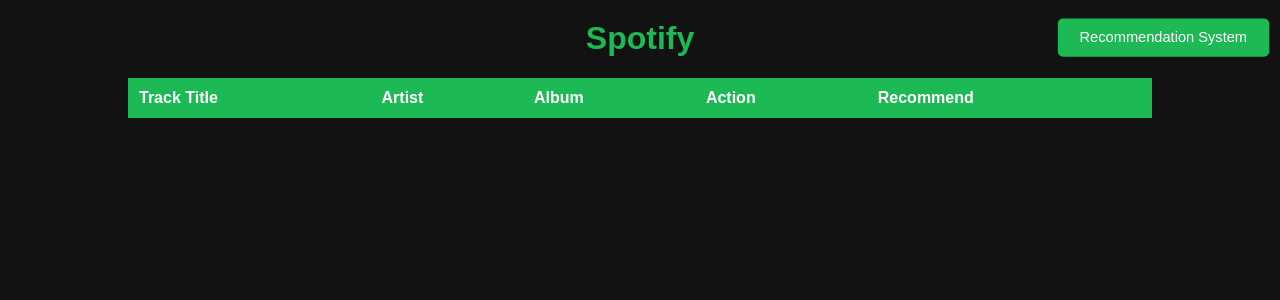
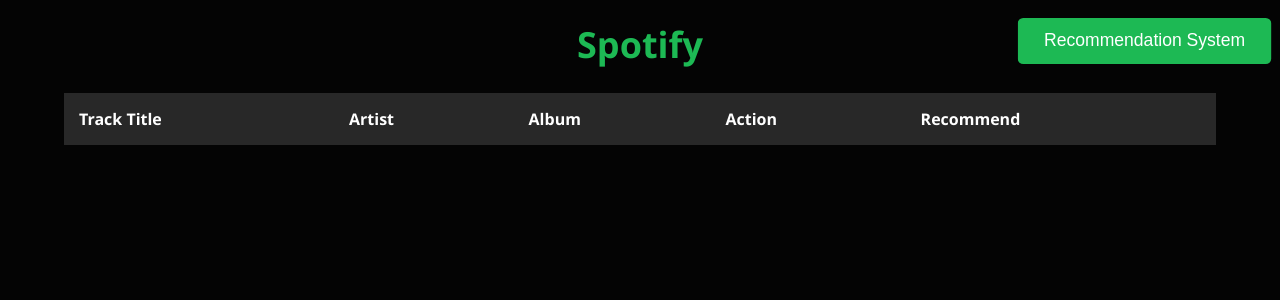
Before and after one commit to Arhum-Khan10/Spotify-Music-Recommendation, a Flask app: template templates/index.html in a window 1280 px wide. Shown: the top 300 px of the page. Run offline with Flask 3, Linux system fonts and the light colour scheme; the template is opened without the code that fills it, so the values that code supplies are empty.

Commit message:
cleaning the repo

```diff
--- a/templates/index.html
+++ b/templates/index.html
@@ -2,54 +2,58 @@
 <html lang="en">
 <head>
     <meta charset="UTF-8">
-    <title>Audio Files</title>
+    <title>AAA_Grinders.fm</title>
     <style>
         body {
-            font-family: Arial, sans-serif;
-            background-color: #121212;
+            font-family: 'Segoe UI', Tahoma, Geneva, Verdana, sans-serif;
+            background-color: #040404;
             color: #fff;
             margin: 0;
             padding: 0;
         }
 
         h1 {
-            color: #1db954;
+            color: #1DB954;
             text-align: center;
             margin-top: 20px;
+            font-weight: 700;
+            font-size: 36px;
         }
 
         table {
-            width: 80%;
+            width: 90%;
             margin: 20px auto;
             border-collapse: collapse;
         }
 
         th, td {
-            border: 1px solid #1db954;
-            padding: 10px;
+            border: none;
+            padding: 15px;
         }
 
         th {
-            background-color: #1db954;
+            background-color: #282828;
             color: #fff;
             text-align: left;
+            font-weight: 700;
         }
 
         tr:nth-child(even) {
-            background-color: #222;
+            background-color: #121212;
         }
 
         tr:hover {
-            background-color: #333;
+            background-color: #212121;
         }
 
         button {
-            padding: 8px 16px;
-            background-color: #1db954;
+            padding: 10px 20px;
+            background-color: #1DB954;
             color: #fff;
             border: none;
             cursor: pointer;
             transition: background-color 0.3s ease;
+            border-radius: 4px;
         }
 
         button:hover {
@@ -70,14 +74,15 @@
             position: fixed;
             top: 20px;
             right: 20px;
-            background-color: #1db954;
+            background-color: #1DB954;
             color: #fff;
             border: none;
-            padding: 10px 20px;
+            padding: 12px 24px;
             cursor: pointer;
             border-radius: 5px;
             transition: background-color 0.3s ease;
             animation: pulse 1.5s infinite;
+            font-size: 16px;
         }
 
         @keyframes pulse {
```
Also changed, not shown: music_app.py (renamed from spotify_app.py, +21 -25 lines), templates/recommendation.html (+46 -1 lines), ML_Logic/ML_consumer.py (renamed from logic/ML_consumer.py), ML_Logic/ML_producer.py (renamed from logic/ML_producer.py), Streaming_Logic/stream_consumer.py (renamed from logic/stream_consumer.py), Streaming_Logic/stream_producer.py (renamed from logic/stream_producer.py), test_logic/LSH_model.py (renamed from logic/LSH_model.py), test_logic/app.py (renamed from logic/app.py).
